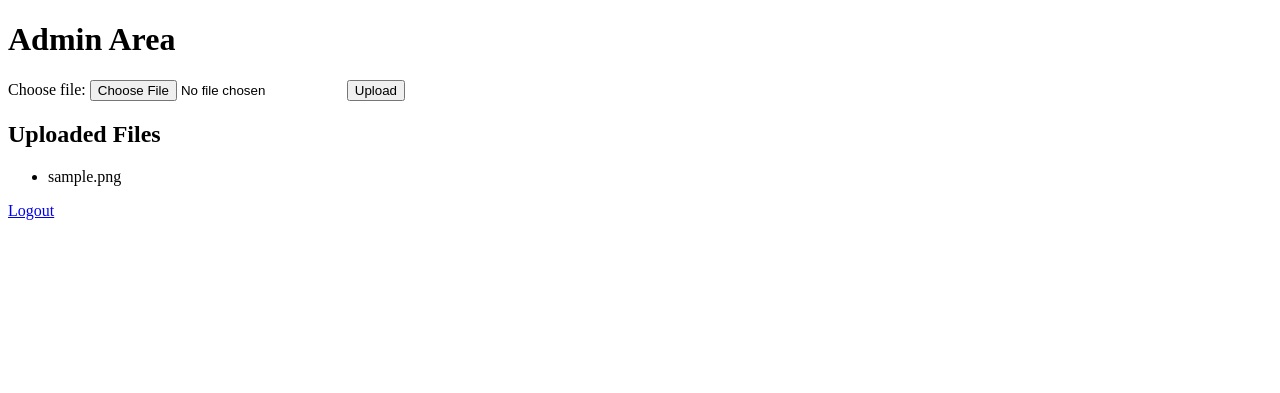
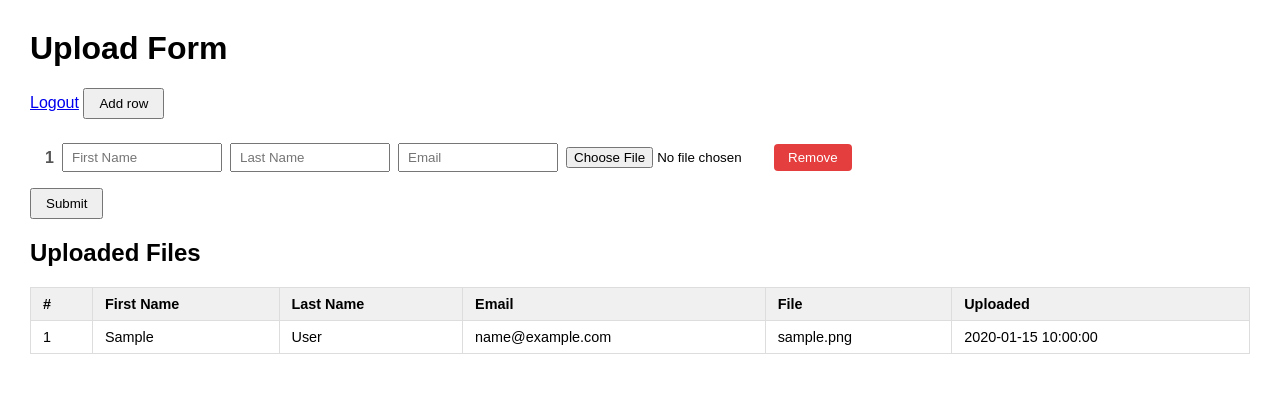
Before and after one commit to marinnedea/dynamic-PHP-MySQL-jQuery-upload-form, a PHP site: page / in a window 1280 px wide. Shown: the top 393 px of the page. Run offline with PHP 8.4, Linux system fonts and the light colour scheme; the visitor is signed in with stand-in values (Sample User, id 1); tables that the repository leaves empty hold one stand-in row (values such as "Sample post").

Commit message:
Rebuild as dynamic multi-row upload form with jQuery
Replace single-file upload with a dynamic form where each row holds
first name, last name, email and a file. jQuery handles add/remove with
live row renumbering. PHP processes all rows in one batch submit.
Updated uploads table schema to store user fields alongside filename.

Co-Authored-By: Claude Sonnet 4.6 <noreply@anthropic.com>

```diff
--- a/accounts.sql
+++ b/accounts.sql
@@ -8,6 +8,9 @@ CREATE TABLE `users` (
 
 CREATE TABLE `uploads` (
   `id` int NOT NULL AUTO_INCREMENT,
+  `first_name` varchar(255) NOT NULL,
+  `last_name` varchar(255) NOT NULL,
+  `email` varchar(255) NOT NULL,
   `filename` varchar(255) NOT NULL,
   `uploaded_at` timestamp NOT NULL DEFAULT CURRENT_TIMESTAMP,
   PRIMARY KEY (`id`)
--- a/index.php
+++ b/index.php
@@ -7,65 +7,175 @@ if (!isset($_SESSION['user']) || $_SESSION['role'] !== 'admin') {
 
 require 'config.php';
 
-$message = '';
+$errors   = [];
+$success  = 0;
 
-if ($_SERVER['REQUEST_METHOD'] === 'POST' && isset($_FILES['file'])) {
+if ($_SERVER['REQUEST_METHOD'] === 'POST') {
+    $first_names = $_POST['first_name'] ?? [];
+    $last_names  = $_POST['last_name']  ?? [];
+    $emails      = $_POST['email']      ?? [];
+    $files       = $_FILES['file']      ?? [];
+
     $allowed_types = ['image/jpeg', 'image/png', 'image/gif', 'application/pdf'];
-    $max_size = 5 * 1024 * 1024; // 5 MB
+    $max_size      = 5 * 1024 * 1024;
+    $upload_dir    = __DIR__ . '/uploads/';
 
-    $file = $_FILES['file'];
+    if (!is_dir($upload_dir)) mkdir($upload_dir, 0755, true);
 
-    if ($file['error'] !== UPLOAD_ERR_OK) {
-        $message = "Upload error (code {$file['error']}).";
-    } elseif (!in_array(mime_content_type($file['tmp_name']), $allowed_types)) {
-        $message = "File type not allowed. Accepted: JPEG, PNG, GIF, PDF.";
-    } elseif ($file['size'] > $max_size) {
-        $message = "File too large. Maximum size is 5 MB.";
-    } else {
-        $uploadDir = 'uploads/';
-        if (!is_dir($uploadDir)) {
-            mkdir($uploadDir, 0755, true);
+    $count = count($first_names);
+    for ($i = 0; $i < $count; $i++) {
+        $row_label  = 'Row ' . ($i + 1);
+        $first_name = trim($first_names[$i]);
+        $last_name  = trim($last_names[$i]);
+        $email      = trim($emails[$i]);
+
+        if ($first_name === '' || $last_name === '' || $email === '') {
+            $errors[] = "$row_label: all fields are required.";
+            continue;
         }
 
-        $safeName = basename($file['name']);
-        if (move_uploaded_file($file['tmp_name'], $uploadDir . $safeName)) {
-            $pdo->prepare("INSERT INTO uploads (filename) VALUES (?)")->execute([$safeName]);
-            $message = "File uploaded successfully.";
+        if ($files['error'][$i] !== UPLOAD_ERR_OK) {
+            $errors[] = "$row_label: no file selected or upload error.";
+            continue;
+        }
+
+        if (!in_array(mime_content_type($files['tmp_name'][$i]), $allowed_types)) {
+            $errors[] = "$row_label: file type not allowed (JPEG, PNG, GIF, PDF only).";
+            continue;
+        }
+
+        if ($files['size'][$i] > $max_size) {
+            $errors[] = "$row_label: file exceeds 5 MB limit.";
+            continue;
+        }
+
+        $ext      = strtolower(pathinfo($files['name'][$i], PATHINFO_EXTENSION));
+        $filename = uniqid('file_', true) . '.' . $ext;
+
+        if (move_uploaded_file($files['tmp_name'][$i], $upload_dir . $filename)) {
+            $pdo->prepare("INSERT INTO uploads (first_name, last_name, email, filename) VALUES (?, ?, ?, ?)")
+                ->execute([$first_name, $last_name, $email, $filename]);
+            $success++;
         } else {
-            $message = "Failed to move uploaded file.";
+            $errors[] = "$row_label: failed to save file.";
         }
     }
 }
 
-$files = $pdo->query("SELECT filename FROM uploads ORDER BY id DESC")->fetchAll();
+$uploads = $pdo->query("SELECT first_name, last_name, email, filename, uploaded_at FROM uploads ORDER BY id DESC")->fetchAll();
 ?>
 <!DOCTYPE html>
 <html lang="en">
 <head>
     <meta charset="UTF-8">
     <meta name="viewport" content="width=device-width, initial-scale=1.0">
-    <title>Admin Area</title>
+    <title>Upload Form</title>
+    <style>
+        body { font-family: sans-serif; margin: 30px; }
+        #rows-container { margin: 16px 0; }
+        .upload-row { display: flex; align-items: center; gap: 8px; margin-bottom: 8px; }
+        .row-num { width: 24px; text-align: right; font-weight: bold; color: #555; flex-shrink: 0; }
+        .upload-row input[type="text"],
+        .upload-row input[type="email"] { padding: 5px 8px; width: 140px; }
+        .upload-row input[type="file"] { width: 200px; }
+        button { padding: 6px 14px; cursor: pointer; }
+        .btn-remove { background: #e53e3e; color: #fff; border: none; border-radius: 4px; }
+        .btn-remove:hover { background: #c53030; }
+        #btn-add { margin-bottom: 8px; }
+        .messages { margin: 12px 0; }
+        .msg-success { color: #065f46; background: #d1fae5; padding: 8px 12px; border-radius: 4px; }
+        .msg-error   { color: #991b1b; background: #fee2e2; padding: 8px 12px; border-radius: 4px; margin-top: 4px; }
+        table { border-collapse: collapse; margin-top: 16px; width: 100%; }
+        th, td { border: 1px solid #ddd; padding: 8px 12px; text-align: left; font-size: 0.9rem; }
+        th { background: #f0f0f0; }
+    </style>
 </head>
 <body>
-    <h1>Admin Area</h1>
+    <h1>Upload Form</h1>
+    <a href="logout.php">Logout</a>
 
-    <?php if ($message): ?>
-        <p><?= htmlspecialchars($message) ?></p>
+    <?php if ($success > 0): ?>
+        <div class="messages">
+            <div class="msg-success"><?= $success ?> row<?= $success > 1 ? 's' : '' ?> uploaded successfully.</div>
+        </div>
+    <?php endif; ?>
+    <?php if ($errors): ?>
+        <div class="messages">
+            <?php foreach ($errors as $e): ?>
+                <div class="msg-error"><?= htmlspecialchars($e) ?></div>
+            <?php endforeach; ?>
+        </div>
     <?php endif; ?>
 
-    <form method="post" enctype="multipart/form-data">
-        <label for="file">Choose file:</label>
-        <input type="file" name="file" id="file" required>
-        <button type="submit">Upload</button>
+    <button type="button" id="btn-add">Add row</button>
+
+    <form method="post" enctype="multipart/form-data" id="upload-form">
+        <div id="rows-container"></div>
+        <button type="submit">Submit</button>
     </form>
 
     <h2>Uploaded Files</h2>
-    <ul>
-        <?php foreach ($files as $row): ?>
-            <li><?= htmlspecialchars($row['filename']) ?></li>
-        <?php endforeach; ?>
-    </ul>
+    <?php if ($uploads): ?>
+        <table>
+            <thead>
+                <tr>
+                    <th>#</th>
+                    <th>First Name</th>
+                    <th>Last Name</th>
+                    <th>Email</th>
+                    <th>File</th>
+                    <th>Uploaded</th>
+                </tr>
+            </thead>
+            <tbody>
+                <?php foreach ($uploads as $i => $row): ?>
+                    <tr>
+                        <td><?= $i + 1 ?></td>
+                        <td><?= htmlspecialchars($row['first_name']) ?></td>
+                        <td><?= htmlspecialchars($row['last_name']) ?></td>
+                        <td><?= htmlspecialchars($row['email']) ?></td>
+                        <td><?= htmlspecialchars($row['filename']) ?></td>
+                        <td><?= $row['uploaded_at'] ?></td>
+                    </tr>
+                <?php endforeach; ?>
+            </tbody>
+        </table>
+    <?php else: ?>
+        <p>No uploads yet.</p>
+    <?php endif; ?>
 
-    <a href="logout.php">Logout</a>
+    <script src="https://code.jquery.com/jquery-3.7.1.min.js"></script>
+    <script>
+        function updateRowNumbers() {
+            $('#rows-container .upload-row').each(function (index) {
+                $(this).find('.row-num').text(index + 1);
+            });
+        }
+
+        function addRow() {
+            var row = $(
+                '<div class="upload-row">' +
+                    '<span class="row-num"></span>' +
+                    '<input type="text"  name="first_name[]" placeholder="First Name" required>' +
+                    '<input type="text"  name="last_name[]"  placeholder="Last Name"  required>' +
+                    '<input type="email" name="email[]"      placeholder="Email"       required>' +
+                    '<input type="file"  name="file[]"       accept=".jpg,.jpeg,.png,.gif,.pdf" required>' +
+                    '<button type="button" class="btn-remove">Remove</button>' +
+                '</div>'
+            );
+            $('#rows-container').append(row);
+            updateRowNumbers();
+        }
+
+        $('#btn-add').on('click', addRow);
+
+        $(document).on('click', '.btn-remove', function () {
+            $(this).closest('.upload-row').remove();
+            updateRowNumbers();
+        });
+
+        // Start with one row
+        addRow();
+    </script>
 </body>
 </html>
--- /dev/null
+++ b/migration_add_user_fields.sql
@@ -0,0 +1,5 @@
+-- Run this if upgrading an existing install (uploads table already exists)
+ALTER TABLE `uploads`
+  ADD COLUMN `first_name` varchar(255) NOT NULL AFTER `id`,
+  ADD COLUMN `last_name`  varchar(255) NOT NULL AFTER `first_name`,
+  ADD COLUMN `email`      varchar(255) NOT NULL AFTER `last_name`;
```
